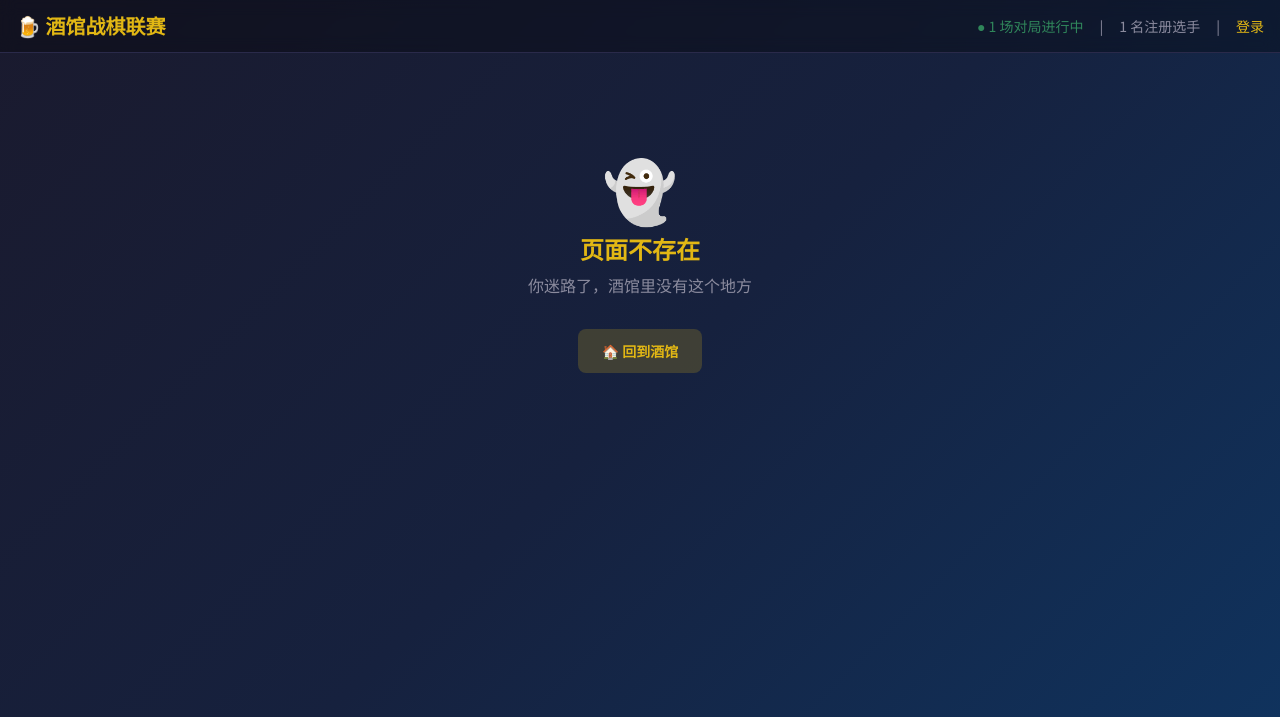
After one commit to iceshoesss/HDT_BGTracker, a Flask app: template league/templates/404.html in a window 1280 px wide. The commit adds this page. Shown: the top 717 px of the page. Run offline with Flask 3, Linux system fonts and the light colour scheme; the template is opened without the code that fills it, so the values that code supplies are empty; a database or web service that is not in the repository returns one stand-in record (values such as "Sample title"); some libraries are stand-ins or nearby versions.

Commit message:
feat: 404页面 + 修复用户名URL编码 + 全局错误处理
- base.html 用户名链接加 urlencode 过滤器，解决#号被当作fragment的问题
- 新增 404.html 模板，风格统一的错误页面
- player/match 页面 404 改用模板渲染，带具体提示信息
- 添加 Flask 全局 404 handler 兜底未知路由

```diff
--- a/league/app.py
+++ b/league/app.py
@@ -501,7 +501,8 @@ def index():
 def player_page(battle_tag):
     player = get_player(battle_tag)
     if not player:
-        return "选手不存在", 404
+        return render_template("404.html", title="选手不存在", emoji="🔍",
+            message=f"没有找到「{battle_tag}」的记录，可能还没有注册或打过联赛"), 404
     player_matches = get_player_matches(battle_tag)
     rival_stats = get_rival_stats(battle_tag)
     return render_template("player.html", player=player, matches=player_matches, rival=rival_stats)
@@ -511,7 +512,8 @@ def player_page(battle_tag):
 def match_page(game_uuid):
     match = get_match(game_uuid)
     if not match:
-        return "对局不存在", 404
+        return render_template("404.html", title="对局不存在", emoji="⚔️",
+            message="这局对局可能从未发生过，或者数据已被清理"), 404
     return render_template("match.html", match=match)
 
 
@@ -519,7 +521,8 @@ def match_page(game_uuid):
 def match_edit_page(game_uuid):
     match = get_match(game_uuid)
     if not match:
-        return "对局不存在", 404
+        return render_template("404.html", title="对局不存在", emoji="⚔️",
+            message="这局对局可能从未发生过，或者数据已被清理"), 404
     # 判断是否问题对局：有玩家 placement 为 null
     is_problem = any(p.get("placement") is None for p in match.get("players", []))
     if not is_problem:
@@ -928,5 +931,12 @@ def sse_waiting_queue():
                     headers={"Cache-Control": "no-cache", "X-Accel-Buffering": "no"})
 
 
+# ── 全局错误处理 ─────────────────────────────────────
+
+@app.errorhandler(404)
+def page_not_found(e):
+    return render_template("404.html"), 404
+
+
 if __name__ == "__main__":
     app.run(host="0.0.0.0", port=5000, debug=True)
--- /dev/null
+++ b/league/templates/404.html
@@ -0,0 +1,13 @@
+{% extends "base.html" %}
+{% block title %}{{ title|default('页面不存在') }} — 酒馆战棋{% endblock %}
+
+{% block content %}
+<div class="max-w-md mx-auto text-center py-20">
+    <div class="text-6xl mb-4">{{ emoji|default('👻') }}</div>
+    <h1 class="text-2xl font-bold text-hearth-gold mb-2">{{ title|default('页面不存在') }}</h1>
+    <p class="text-hearth-dim mb-8">{{ message|default('你迷路了，酒馆里没有这个地方') }}</p>
+    <a href="/" class="inline-block px-6 py-3 rounded-lg font-bold text-sm bg-hearth-gold/20 text-hearth-gold hover:bg-hearth-gold/30 transition">
+        🏠 回到酒馆
+    </a>
+</div>
+{% endblock %}
--- a/league/templates/base.html
+++ b/league/templates/base.html
@@ -51,7 +51,7 @@
                 <span class="text-hearth-dim">{{ total_player_count }} 名注册选手</span>
                 <span class="text-hearth-dim">|</span>
                 {% if current_user %}
-                <a href="/player/{{ current_user.battleTag }}" class="text-hearth-gold font-medium hover:text-hearth-accent transition">{{ current_user.battleTag }}</a>
+                <a href="/player/{{ current_user.battleTag|urlencode }}" class="text-hearth-gold font-medium hover:text-hearth-accent transition">{{ current_user.battleTag }}</a>
                 <button onclick="logout()" class="text-hearth-dim hover:text-red-400 transition text-xs">退出</button>
                 {% else %}
                 <a href="/register" class="text-hearth-gold hover:text-hearth-accent transition">登录</a>
```
